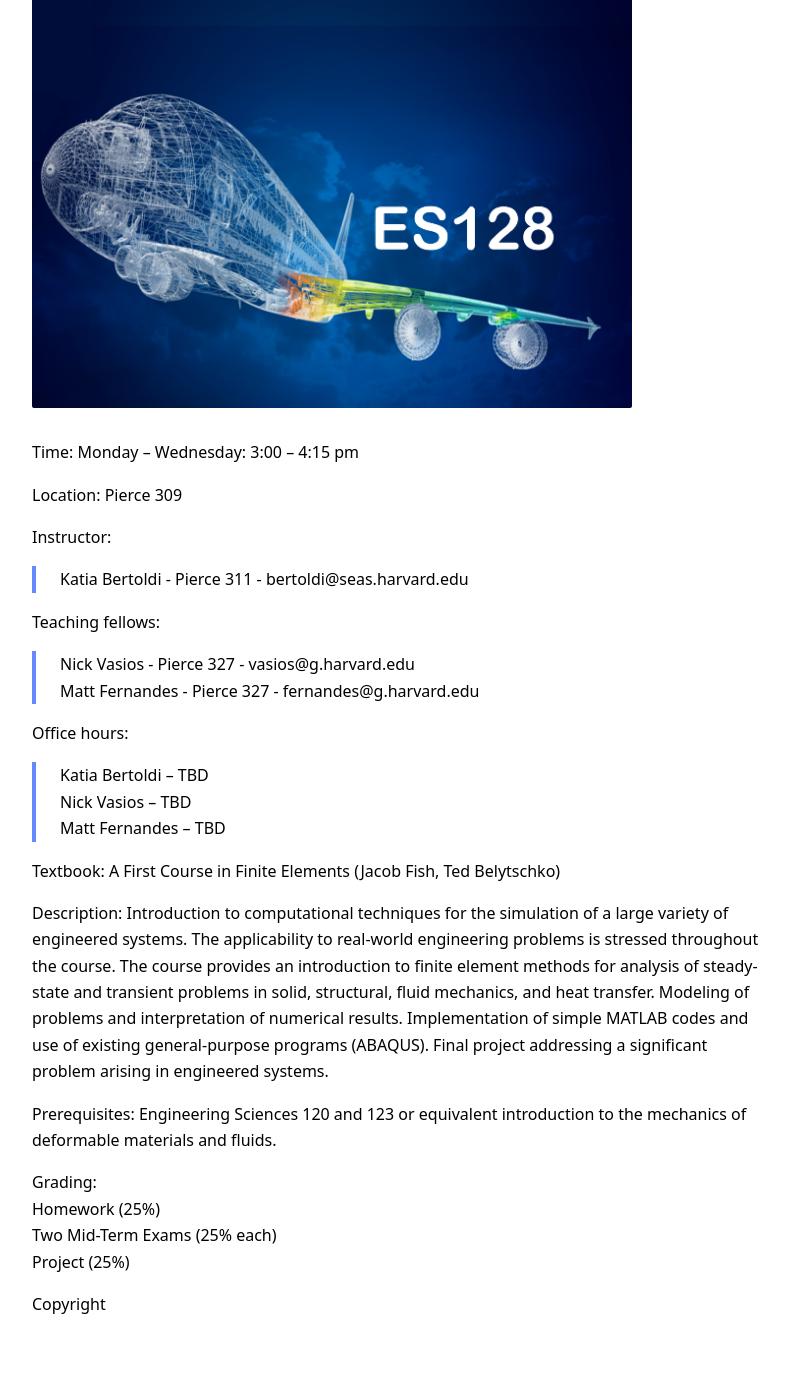
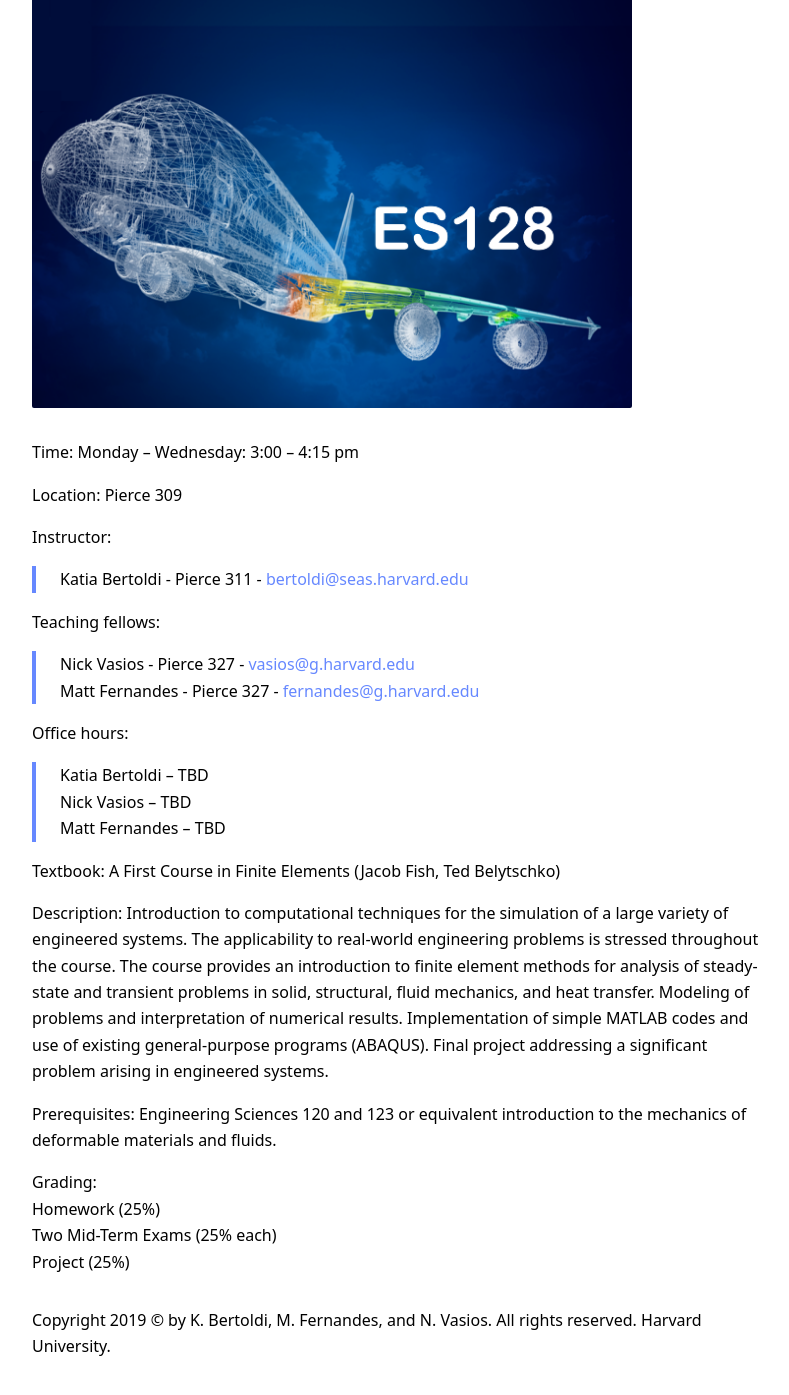
Before and after one commit to matheuscfernandes/ES128, a Jekyll site: the page built from index.md, in a window 1280 px wide and 1400 px high, scrolled down 335 px. Shown: the top 1395 px of the window, without its empty margins (240-1029 px from the left). Built offline with Jekyll 4.4.1, drawn with Linux system fonts in a browser that asks for light colours; before the commit the page ends 1676 px from its top, so only the background shows below that; some of the changed lines change nothing that is shown.

```diff
--- a/_layouts/home.html
+++ b/_layouts/home.html
@@ -30,6 +30,8 @@
   {% for post in site.posts %}
   {%- assign date_format = site.date_format | default: "%B %d, %Y" -%}
   {% endfor %}
-  Copyright
+  <footer>
+  Copyright 2019 &copy; by K. Bertoldi, M. Fernandes, and N. Vasios. All rights reserved. Harvard University.
+</footer>
 </article>
 {% endif %}
--- a/index.md
+++ b/index.md
@@ -14,11 +14,11 @@
 **Location:** Pierce 309
 
 **Instructor:**
-> Katia Bertoldi - Pierce 311 - bertoldi@seas.harvard.edu
+> Katia Bertoldi - Pierce 311 - [bertoldi@seas.harvard.edu](mailto:bertoldi@seas.harvard.edu)
 
 **Teaching fellows:**
-> Nick Vasios - Pierce 327 - vasios@g.harvard.edu<br/>
-> Matt Fernandes - Pierce 327 - fernandes@g.harvard.edu
+> Nick Vasios - Pierce 327 - [vasios@g.harvard.edu](mailto:vasios@g.harvard.edu)<br>
+> Matt Fernandes - Pierce 327 - [fernandes@g.harvard.edu](mailto:fernandes@g.harvard.edu)
 
 **Office hours:** <br/>
 > Katia Bertoldi – TBD<br />
```
